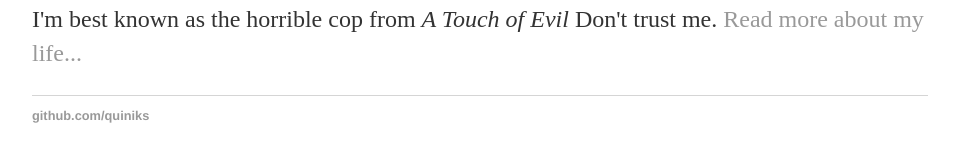
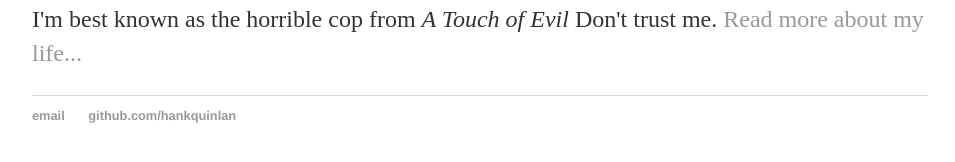
Before and after one commit to quiniks/quiniks.github.io, a Jekyll site: the page built from index.html, in a window 1280 px wide. Shown: the part 194-356 px from the top of the page, without its empty margins (160-1115 px from the left). Built offline with Jekyll 4.4.1, drawn with Linux system fonts in a browser that asks for light colours.

Commit message:
Update default.html

```diff
--- a/_layouts/default.html
+++ b/_layouts/default.html
@@ -2,6 +2,7 @@
 	<html>
 		<head>
 			<title>{{ page.title }}</title>
+			<!-- link to main stylesheet -->
 			<link rel="stylesheet" type="text/css" href="/css/main.css">
 		</head>
 		<body>
@@ -17,10 +18,11 @@
 
 			{{ content }}
 
-			</div>
+			</div><!-- /.container -->
 			<footer>
 	    		<ul>
-	        		<li><a href="https://github.com/quiniks">github.com/quiniks</a></li>
+	        		<li><a href="mailto:hankquinlanhub@gmail.com">email</a></li>
+	        		<li><a href="https://github.com/hankquinlan">github.com/hankquinlan</a></li>
 				</ul>
 			</footer>
 		</body>
```
